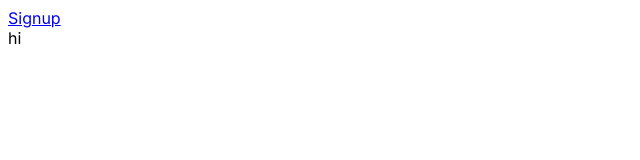
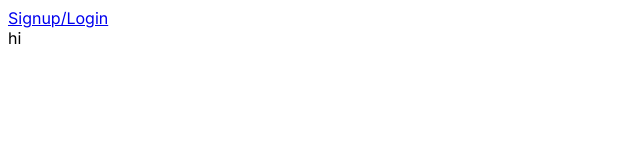
Before and after one commit to UTSCC09/project-gamba, a Next.js app in the folder client/: page / in a window 1280 px wide. Shown: the top 160 px of the page, without its empty margins (0-640 px from the left). Built offline with nearby package versions, Linux system fonts and the light colour scheme.

Commit message:
update signin signout button logic

```diff
--- a/client/app/components/header.js
+++ b/client/app/components/header.js
@@ -23,10 +23,9 @@ export default function Header() {
     return (
         <nav>
             <div>
-                <Link href="/signup">Signup</Link>
                 {isUserLoggedIn ? (
                     <button onClick={handleSignOut}>Signout</button>
-                ) : null}
+                ) : <Link href="/signup">Signup/Login</Link>}
 
             </div>
         </nav>
```
